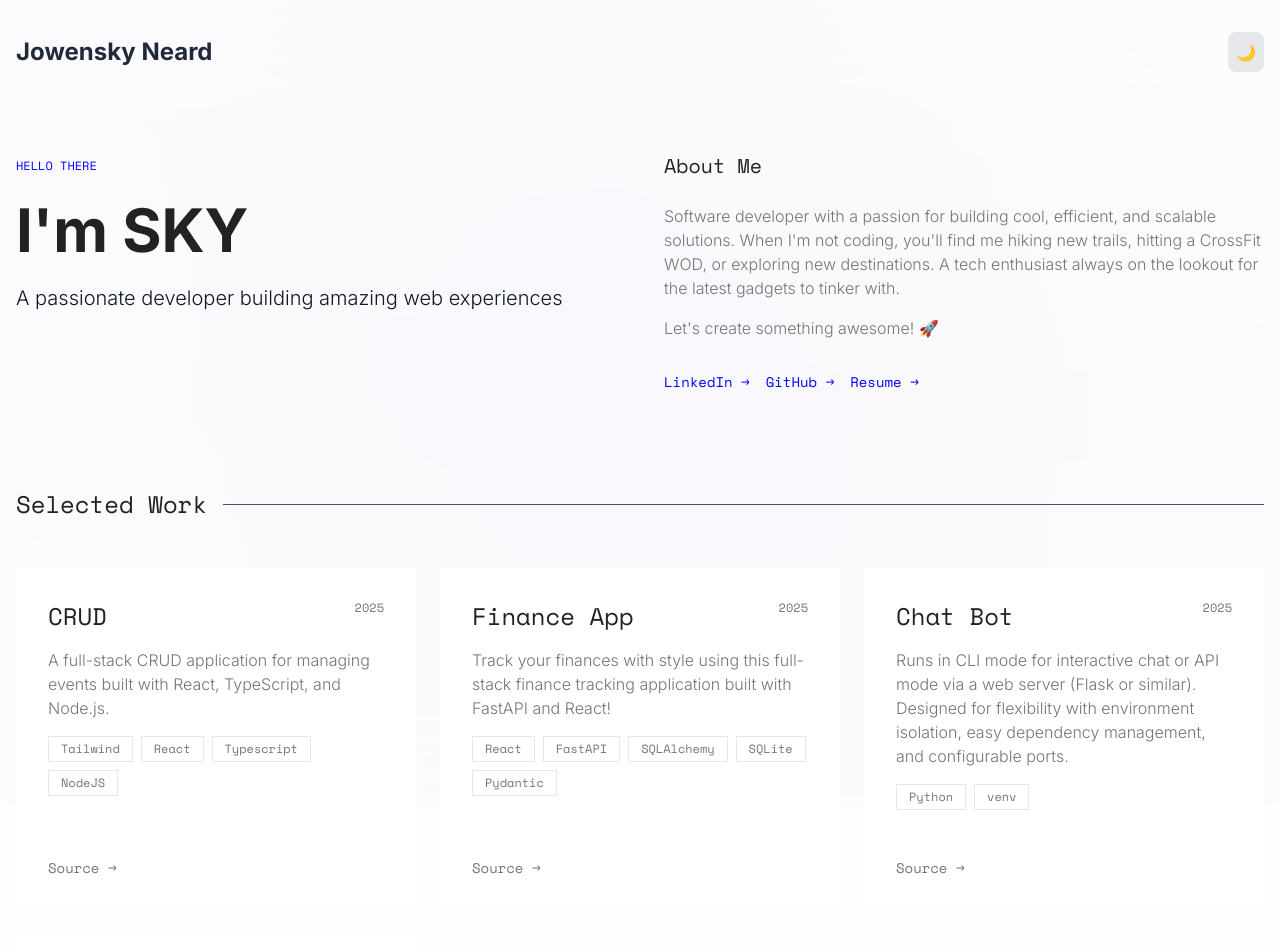
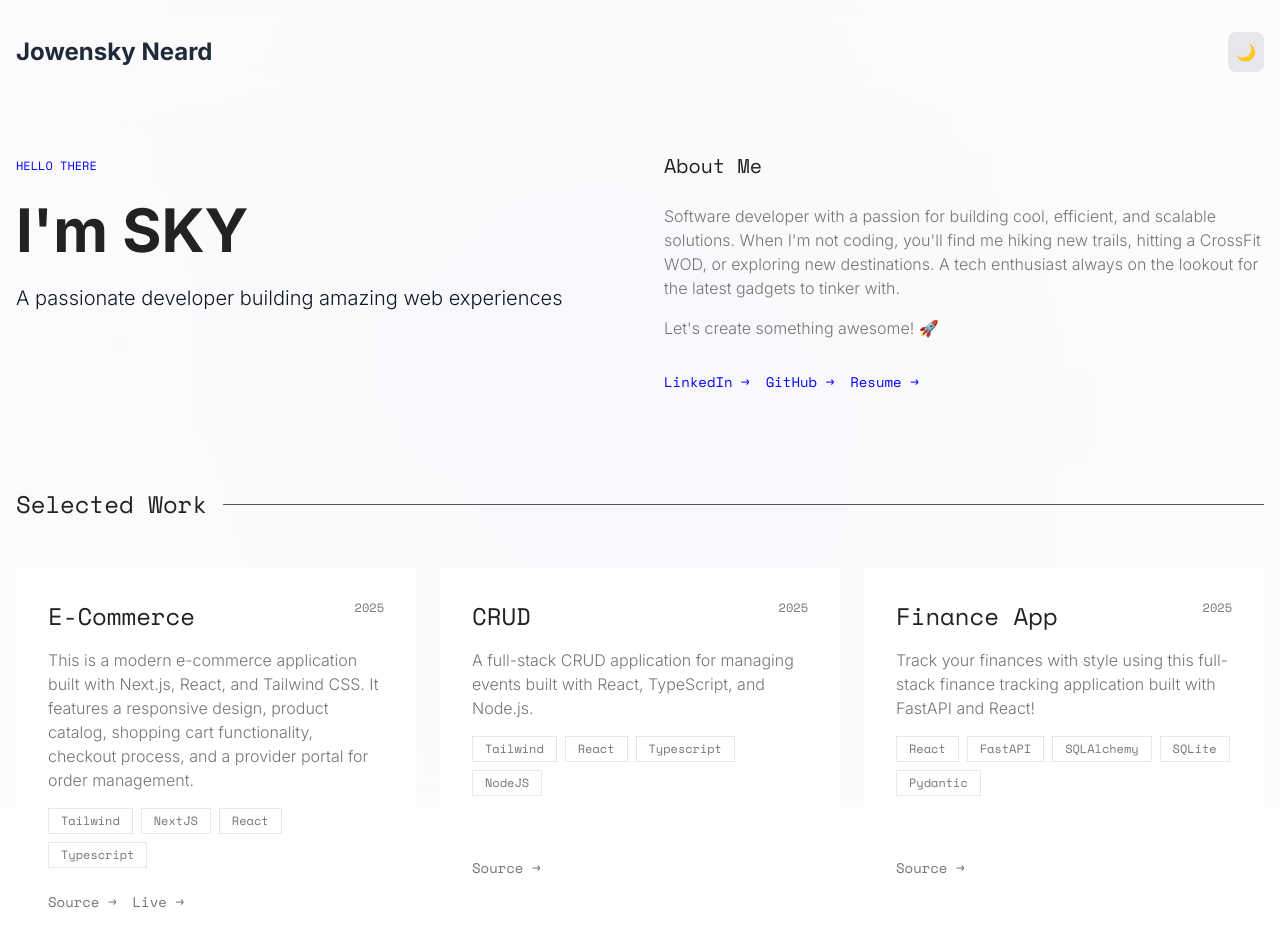
Before and after one commit to JowenskyNeard-EPS/Profile, a Next.js app: page / in a window 1280 px wide. Shown: the top 952 px of the page. Built offline with nearby package versions, Linux system fonts and the light colour scheme.

Commit message:
add liveURL option

```diff
--- a/components/ProjectCard.tsx
+++ b/components/ProjectCard.tsx
@@ -38,6 +38,7 @@ const ProjectCard = ({ project, isFirstCard }: ProjectCardProps) => {
             </div>
           </div>
           <div className="flex justify-between items-center mt-2">
+            <div className="flex gap-4">
               <a
                 href={project.githubUrl}
                 target="_blank"
@@ -46,6 +47,17 @@ const ProjectCard = ({ project, isFirstCard }: ProjectCardProps) => {
               >
                 Source →
               </a>
+              {project.liveUrl && (
+                <a
+                  href={project.liveUrl}
+                  target="_blank"
+                  rel="noopener noreferrer"
+                  className="text-sm font-mono text-secondary hover:text-awwwards-blue transition-colors"
+                >
+                  Live →
+                </a>
+              )}
+            </div>
           </div>
         </div>
       </div>
--- a/data/projects.json
+++ b/data/projects.json
@@ -1,4 +1,11 @@
 [
+  {
+    "title": "E-Commerce",
+    "description": "This is a modern e-commerce application built with Next.js, React, and Tailwind CSS. It features a responsive design, product catalog, shopping cart functionality, checkout process, and a provider portal for order management.",
+    "tech": ["Tailwind", "NextJS", "React", "Typescript"],
+    "githubUrl": "https://github.com/Jowensky/my-app",
+    "liveUrl": "https://my-app-theta-lime-12.vercel.app/"
+  },
   {
     "title": "CRUD",
     "description": "A full-stack CRUD application for managing events built with React, TypeScript, and Node.js.",
@@ -16,11 +23,5 @@
     "description": "Runs in CLI mode for interactive chat or API mode via a web server (Flask or similar). Designed for flexibility with environment isolation, easy dependency management, and configurable ports.",
     "tech": ["Python", "venv"],
     "githubUrl": "https://github.com/Jowensky/chatbot"
-  },
-  {
-    "title": "E-Commerce",
-    "description": "This is a modern e-commerce application built with Next.js, React, and Tailwind CSS. It features a responsive design, product catalog, shopping cart functionality, checkout process, and a provider portal for order management.",
-    "tech": ["Tailwind", "NextJS", "React", "Typescript"],
-    "githubUrl": "https://github.com/Jowensky/my-app"
   }
 ]
```
Lines whose indentation alone changed are shown as unchanged.
